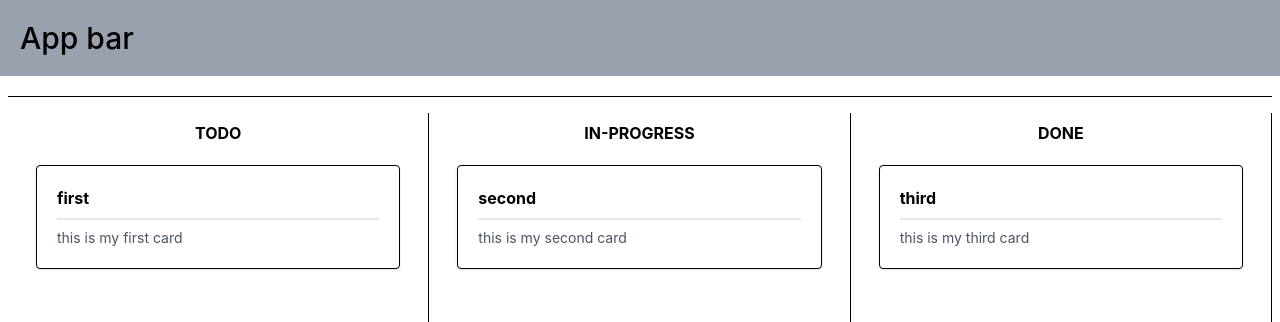
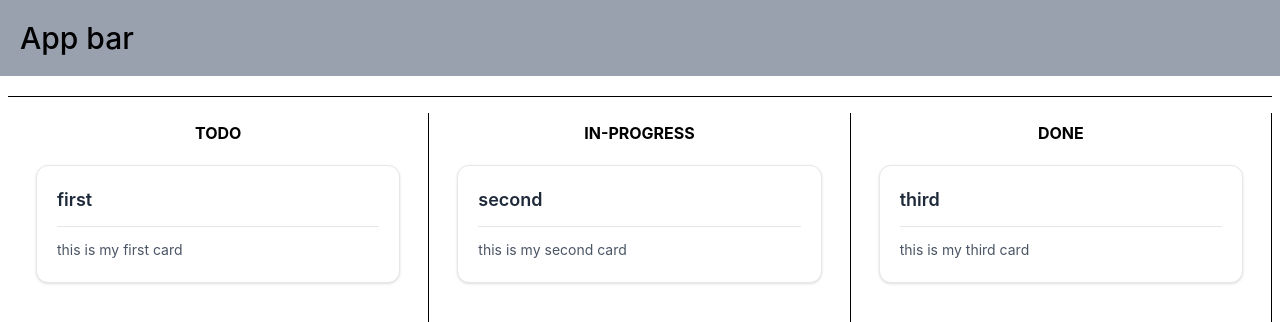
Before and after one commit to surajbuild/Trello-clone, a React (Vite) app: page /board/1 in a window 1280 px wide. Shown: the top 322 px of the page. Built offline with nearby package versions, Linux system fonts and the light colour scheme.

Commit message:
style: enhance card component UI

```diff
--- a/src/components/Card.tsx
+++ b/src/components/Card.tsx
@@ -45,12 +45,12 @@ const Card = ({ id, title, description, index, moveCardListItem }) => {
     return (
         <div
             ref={ref}
-            className="border rounded p-5 m-5 cursor-pointer bg-white shadow-sm"
+            className="bg-white border border-gray-200 rounded-xl p-5 m-5 shadow-sm hover:shadow-md transition-all duration-200 cursor-grab active:cursor-grabbing"
             style={{ opacity: isDragging ? 0.3 : 1 }}
         >
-            <h3 className="font-bold">{title}</h3>
-            <div className="h-[2px] w-full bg-gray-200 my-2"></div>
-            <div className="text-sm text-gray-600">
+            <h3 className="text-lg font-semibold text-gray-800">{title}</h3>
+            <div className="h-px w-full bg-gray-200 my-3"></div>
+            <div className="text-sm text-gray-600 leading-relaxed">
                 {description}
             </div>
         </div>
```
